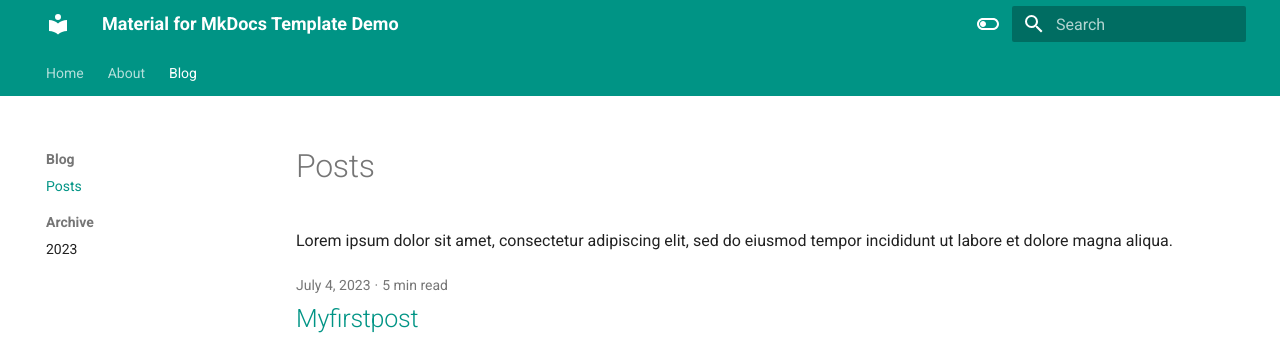
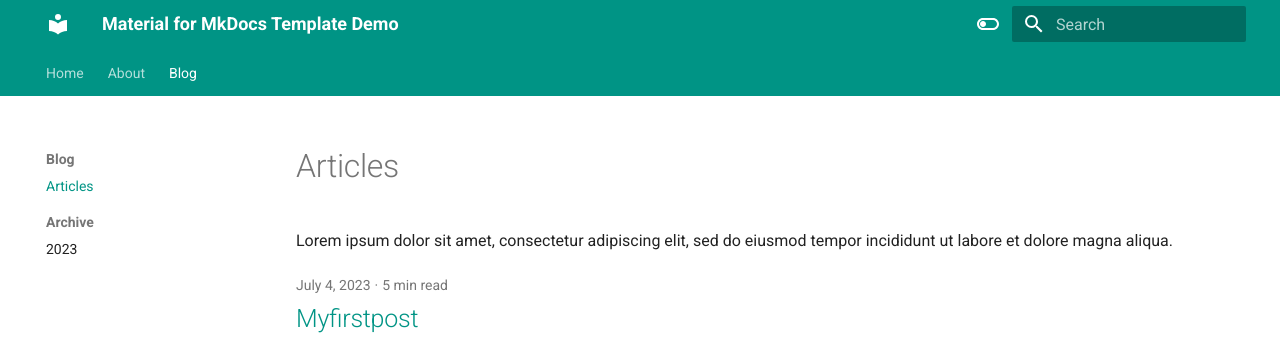
Before and after one commit to OldManUmby/material-for-mkdocs-template, an MkDocs documentation site: the page built from docs/blog/index.md, in a window 1280 px wide. Shown: the top 343 px of the page. Built offline with MkDocs 1.6.1 and Material for MkDocs 9.7.7, drawn with Linux system fonts in a browser that asks for light colours.

Commit message:
Updated Blog

```diff
--- a/docs/blog/index.md
+++ b/docs/blog/index.md
@@ -1,3 +1,3 @@
-# Posts
+# Articles
 
 Lorem ipsum dolor sit amet, consectetur adipiscing elit, sed do eiusmod tempor incididunt ut labore et dolore magna aliqua.
```
